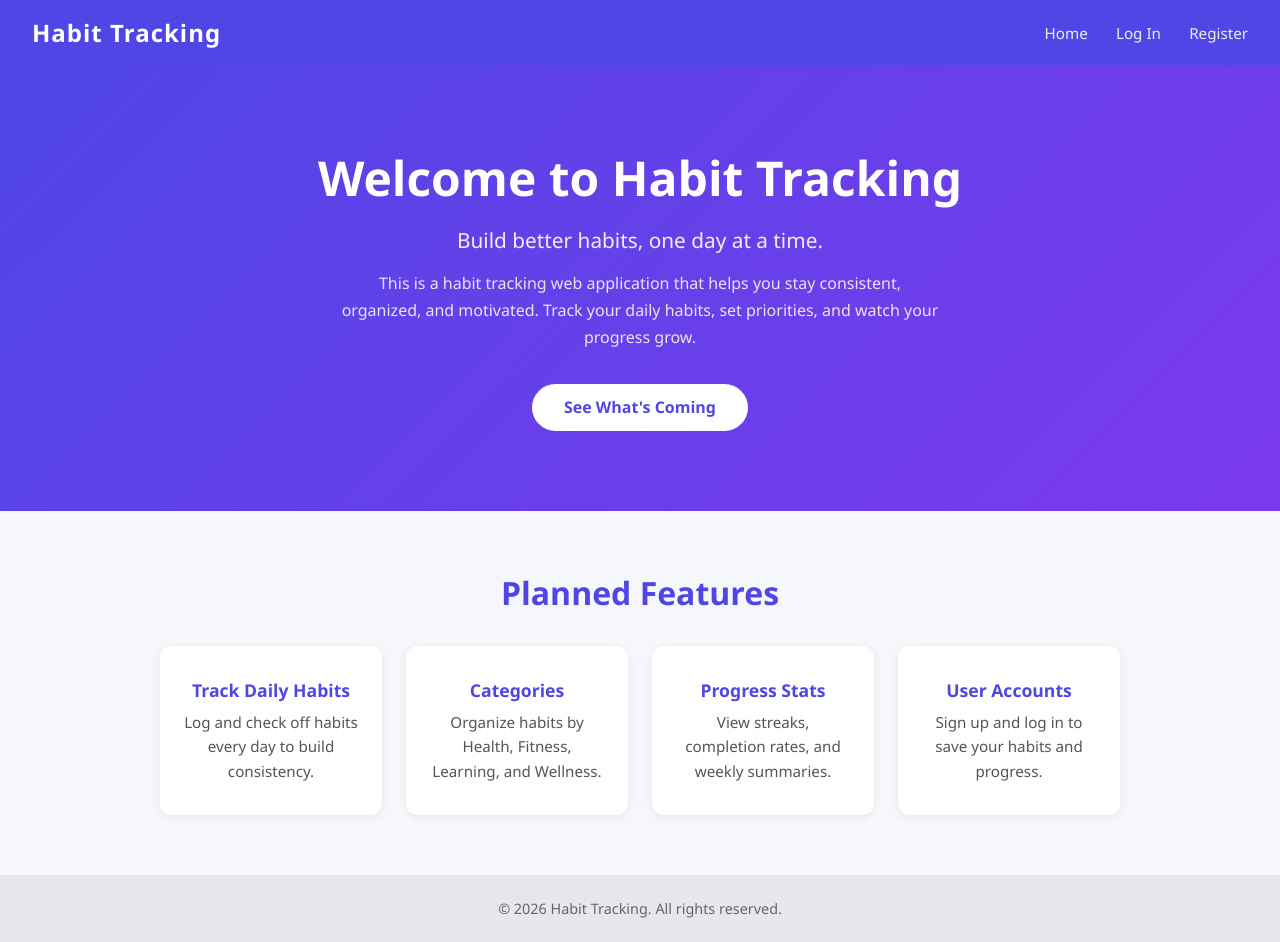
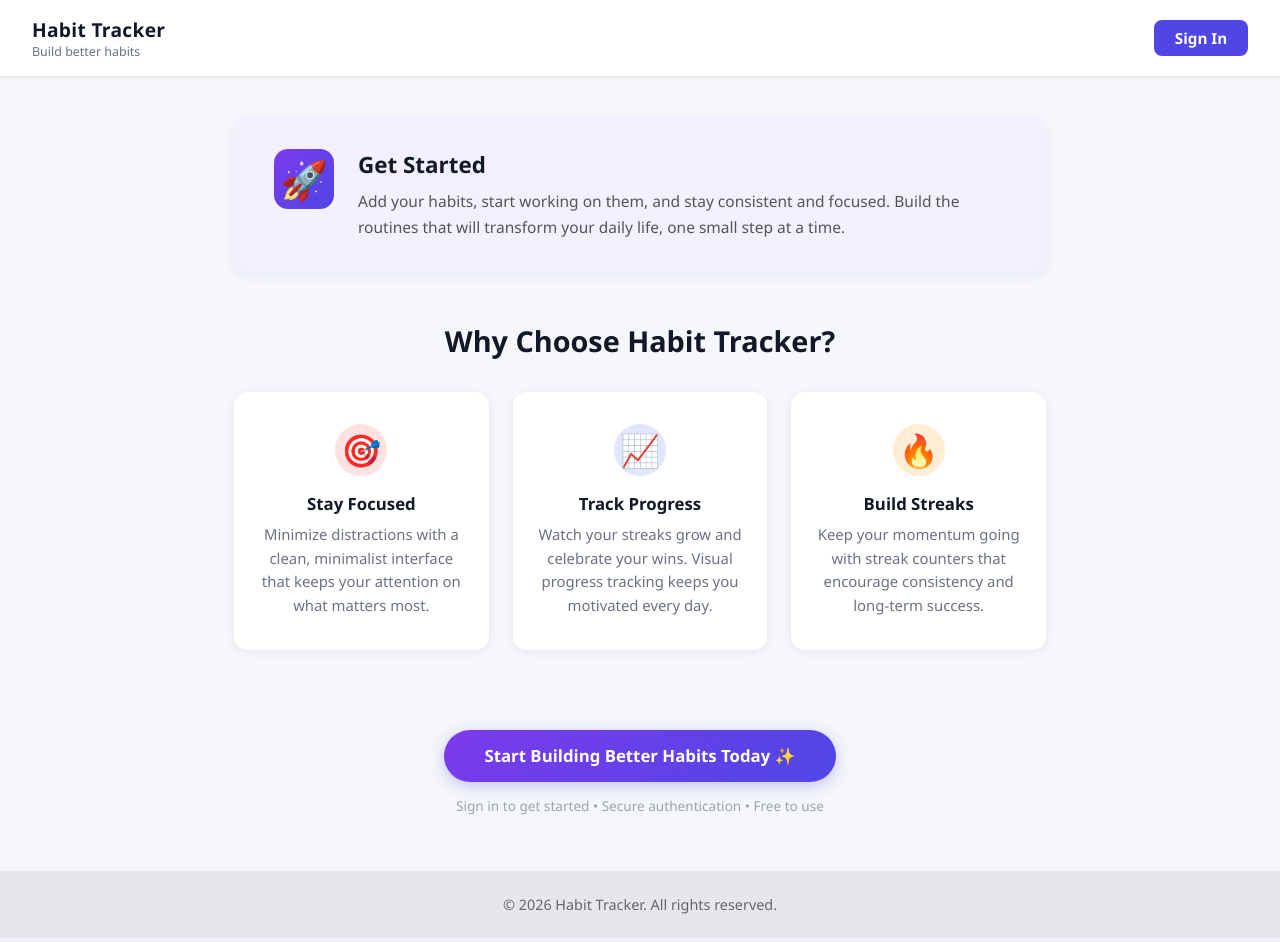
Before and after one commit to ssonare/habit_tracking, a Flask app: page / in a window 1280 px wide. Run offline with Flask 3, Linux system fonts and the light colour scheme.

Commit message:
Redesign welcome page to match new UI mockup

```diff
--- a/static/css/style.css
+++ b/static/css/style.css
@@ -12,118 +12,203 @@ body {
 
 /* Navbar */
 .navbar {
-    background-color: #4f46e5;
+    background-color: #ffffff;
     padding: 1rem 2rem;
+    display: flex;
+    align-items: center;
+    justify-content: space-between;
+    border-bottom: 1px solid #e5e7eb;
+    box-shadow: 0 1px 4px rgba(0,0,0,0.06);
 }
 
 .nav-brand {
-    color: white;
-    font-size: 1.5rem;
-    font-weight: bold;
-    letter-spacing: 1px;
+    display: flex;
+    flex-direction: column;
 }
 
-/* Hero */
-.hero {
-    text-align: center;
-    padding: 80px 20px;
-    background: linear-gradient(135deg, #4f46e5, #7c3aed);
-    color: white;
+.brand-name {
+    color: #111827;
+    font-size: 1.2rem;
+    font-weight: 700;
+    letter-spacing: 0.3px;
 }
 
-.hero h1 {
-    font-size: 3rem;
-    margin-bottom: 1rem;
+.brand-tagline {
+    color: #6b7280;
+    font-size: 0.78rem;
 }
 
-.subtitle {
-    font-size: 1.3rem;
-    margin-bottom: 1rem;
-    opacity: 0.9;
+/* Sign In button in navbar */
+.btn-signin {
+    background-color: #4f46e5;
+    color: white !important;
+    padding: 0.5rem 1.3rem;
+    border-radius: 8px;
+    text-decoration: none !important;
+    font-size: 0.9rem;
+    font-weight: 600;
+    opacity: 1 !important;
+    transition: background-color 0.2s;
 }
 
-.description {
-    max-width: 600px;
-    margin: 0 auto 2rem;
-    font-size: 1rem;
-    opacity: 0.85;
+.btn-signin:hover {
+    background-color: #4338ca;
+    text-decoration: none !important;
+}
+
+/* Welcome page wrapper */
+.welcome-wrapper {
+    max-width: 860px;
+    margin: 2.5rem auto;
+    padding: 0 1.5rem;
+}
+
+/* Get Started Card */
+.get-started-card {
+    display: flex;
+    align-items: flex-start;
+    gap: 1.5rem;
+    background: #f3f0ff;
+    border-radius: 16px;
+    padding: 2rem 2.5rem;
+    margin-bottom: 3rem;
+    box-shadow: 0 2px 12px rgba(79, 70, 229, 0.08);
+}
+
+.get-started-icon {
+    font-size: 2.4rem;
+    background: linear-gradient(135deg, #7c3aed, #4f46e5);
+    border-radius: 14px;
+    width: 60px;
+    height: 60px;
+    display: flex;
+    align-items: center;
+    justify-content: center;
+    flex-shrink: 0;
+}
+
+.get-started-text h2 {
+    font-size: 1.4rem;
+    font-weight: 700;
+    color: #111827;
+    margin-bottom: 0.5rem;
+}
+
+.get-started-text p {
+    font-size: 0.97rem;
+    color: #555;
     line-height: 1.7;
 }
 
-.btn {
-    display: inline-block;
-    background-color: white;
-    color: #4f46e5;
-    padding: 0.8rem 2rem;
-    border-radius: 30px;
-    text-decoration: none;
-    font-weight: bold;
-    font-size: 1rem;
-    transition: transform 0.2s;
+/* Why Choose Section */
+.why-section {
+    text-align: center;
+    margin-bottom: 3rem;
 }
 
-.btn:hover {
-    transform: scale(1.05);
-}
-
-/* Features */
-.features {
-    padding: 60px 20px;
-    text-align: center;
-}
-
-.features h2 {
-    font-size: 2rem;
+.why-section h2 {
+    font-size: 1.8rem;
+    font-weight: 700;
+    color: #111827;
     margin-bottom: 2rem;
-    color: #4f46e5;
 }
 
 .feature-grid {
     display: grid;
     grid-template-columns: repeat(auto-fit, minmax(220px, 1fr));
     gap: 1.5rem;
-    max-width: 960px;
-    margin: 0 auto;
 }
 
 .feature-card {
     background: white;
-    border-radius: 12px;
+    border-radius: 14px;
     padding: 2rem 1.5rem;
     box-shadow: 0 2px 10px rgba(0, 0, 0, 0.07);
+    text-align: center;
+}
+
+.feature-icon {
+    font-size: 2rem;
+    width: 52px;
+    height: 52px;
+    border-radius: 50%;
+    display: flex;
+    align-items: center;
+    justify-content: center;
+    margin: 0 auto 1rem;
+}
+
+.feature-icon--red {
+    background-color: #fee2e2;
+}
+
+.feature-icon--blue {
+    background-color: #e0e7ff;
+}
+
+.feature-icon--orange {
+    background-color: #ffedd5;
 }
 
 .feature-card h3 {
-    color: #4f46e5;
+    color: #111827;
     margin-bottom: 0.5rem;
-    font-size: 1.1rem;
+    font-size: 1.05rem;
+    font-weight: 700;
 }
 
 .feature-card p {
-    font-size: 0.95rem;
-    color: #555;
+    font-size: 0.93rem;
+    color: #6b7280;
     line-height: 1.6;
 }
 
-/* Navbar links */
-.navbar {
+/* CTA Section */
+.cta-section {
+    text-align: center;
+    padding: 2rem 0 1rem;
+}
+
+.btn-cta {
+    display: inline-block;
+    background: linear-gradient(135deg, #7c3aed, #4f46e5);
+    color: white;
+    padding: 0.9rem 2.5rem;
+    border-radius: 50px;
+    text-decoration: none;
+    font-weight: 700;
+    font-size: 1.05rem;
+    transition: transform 0.2s, box-shadow 0.2s;
+    box-shadow: 0 4px 15px rgba(79, 70, 229, 0.3);
+}
+
+.btn-cta:hover {
+    transform: translateY(-2px);
+    box-shadow: 0 6px 20px rgba(79, 70, 229, 0.4);
+}
+
+.cta-subtext {
+    margin-top: 0.9rem;
+    font-size: 0.85rem;
+    color: #9ca3af;
+}
+
+/* Navbar links (shared) */
+.nav-links {
     display: flex;
     align-items: center;
-    justify-content: space-between;
+    gap: 1rem;
 }
 
 .nav-links a {
-    color: white;
+    color: #374151;
     text-decoration: none;
-    margin-left: 1.5rem;
     font-size: 0.95rem;
-    opacity: 0.9;
-    transition: opacity 0.2s;
+    transition: color 0.2s;
 }
 
 .nav-links a:hover {
-    opacity: 1;
-    text-decoration: underline;
+    color: #4f46e5;
 }
 
 /* Page layout */
--- a/templates/base.html
+++ b/templates/base.html
@@ -3,21 +3,22 @@
 <head>
     <meta charset="UTF-8">
     <meta name="viewport" content="width=device-width, initial-scale=1.0">
-    <title>Habit Tracking</title>
+    <title>Habit Tracker</title>
     <link rel="stylesheet" href="{{ url_for('static', filename='css/style.css') }}">
 </head>
 <body>
     <nav class="navbar">
-        <div class="nav-brand">Habit Tracking</div>
+        <div class="nav-brand">
+            <span class="brand-name">Habit Tracker</span>
+            <span class="brand-tagline">Build better habits</span>
+        </div>
         <div class="nav-links">
-            <a href="{{ url_for('home') }}">Home</a>
             {% if current_user.is_authenticated %}
             <a href="{{ url_for('habits') }}">My Habits</a>
             <a href="{{ url_for('add_habit') }}">+ Add Habit</a>
-            <a href="{{ url_for('logout') }}">Log Out ({{current_user.username}})</a>
+            <a href="{{ url_for('logout') }}" class="btn-signin">Log Out ({{current_user.username}})</a>
             {% else %}
-                <a href="{{ url_for('login') }}">Log In</a>
-                <a href="{{ url_for('register') }}">Register</a>
+            <a href="{{ url_for('login') }}" class="btn-signin">Sign In</a>
             {% endif %}
         </div>
     </nav>
@@ -27,7 +28,7 @@
     </main>
 
     <footer>
-        <p>&copy; 2026 Habit Tracking. All rights reserved.</p>
+        <p>&copy; 2026 Habit Tracker. All rights reserved.</p>
     </footer>
 </body>
 </html>
--- a/templates/index.html
+++ b/templates/index.html
@@ -1,36 +1,49 @@
 {% extends "base.html" %}
 
 {% block content %}
-<section class="hero">
-    <h1>Welcome to Habit Tracking</h1>
-    <p class="subtitle">Build better habits, one day at a time.</p>
-    <p class="description">
-        This is a habit tracking web application that helps you stay consistent,
-        organized, and motivated. Track your daily habits, set priorities, and watch
-        your progress grow.
-    </p>
-    <a href="#features" class="btn">See What's Coming</a>
-</section>
+<div class="welcome-wrapper">
 
-<section class="features" id="features">
-    <h2>Planned Features</h2>
+    <!-- Get Started Card -->
+    <div class="get-started-card">
+        <div class="get-started-icon">&#x1F680;</div>
+        <div class="get-started-text">
+            <h2>Get Started</h2>
+            <p>Add your habits, start working on them, and stay consistent and focused. Build the
+            routines that will transform your daily life, one small step at a time.</p>
+        </div>
+    </div>
+
+    <!-- Why Choose Section -->
+    <section class="why-section">
+        <h2>Why Choose Habit Tracker?</h2>
         <div class="feature-grid">
             <div class="feature-card">
-            <h3>Track Daily Habits</h3>
-            <p>Log and check off habits every day to build consistency.</p>
+                <div class="feature-icon feature-icon--red">&#127919;</div>
+                <h3>Stay Focused</h3>
+                <p>Minimize distractions with a clean, minimalist interface that keeps your attention on what matters most.</p>
             </div>
             <div class="feature-card">
-            <h3>Categories</h3>
-            <p>Organize habits by Health, Fitness, Learning, and Wellness.</p>
+                <div class="feature-icon feature-icon--blue">&#128200;</div>
+                <h3>Track Progress</h3>
+                <p>Watch your streaks grow and celebrate your wins. Visual progress tracking keeps you motivated every day.</p>
             </div>
             <div class="feature-card">
-            <h3>Progress Stats</h3>
-            <p>View streaks, completion rates, and weekly summaries.</p>
-        </div>
-        <div class="feature-card">
-            <h3>User Accounts</h3>
-            <p>Sign up and log in to save your habits and progress.</p>
+                <div class="feature-icon feature-icon--orange">&#128293;</div>
+                <h3>Build Streaks</h3>
+                <p>Keep your momentum going with streak counters that encourage consistency and long-term success.</p>
             </div>
         </div>
     </section>
+
+    <!-- CTA Button -->
+    <div class="cta-section">
+        {% if current_user.is_authenticated %}
+        <a href="{{ url_for('habits') }}" class="btn-cta">View My Habits &#10024;</a>
+        {% else %}
+        <a href="{{ url_for('login') }}" class="btn-cta">Start Building Better Habits Today &#10024;</a>
+        {% endif %}
+        <p class="cta-subtext">Sign in to get started &bull; Secure authentication &bull; Free to use</p>
+    </div>
+
+</div>
 {% endblock %}
```
Lines whose indentation alone changed are shown as unchanged.
